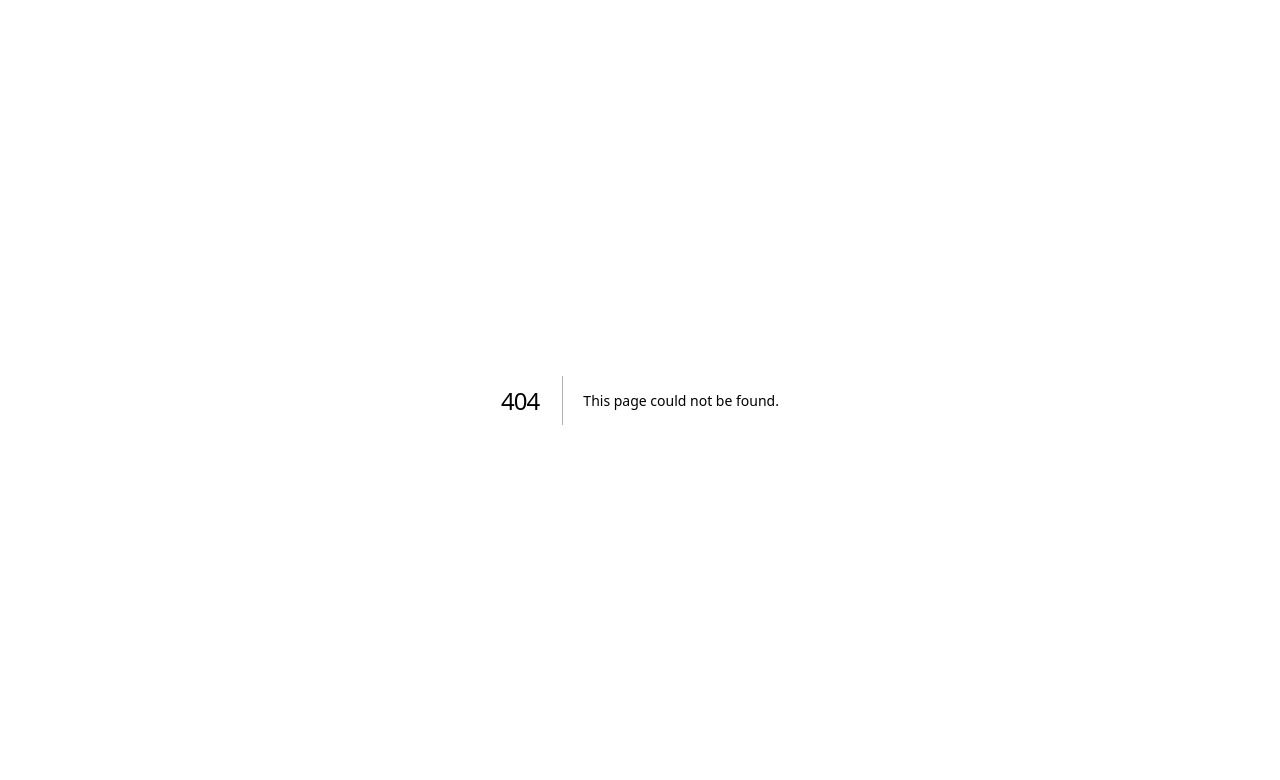
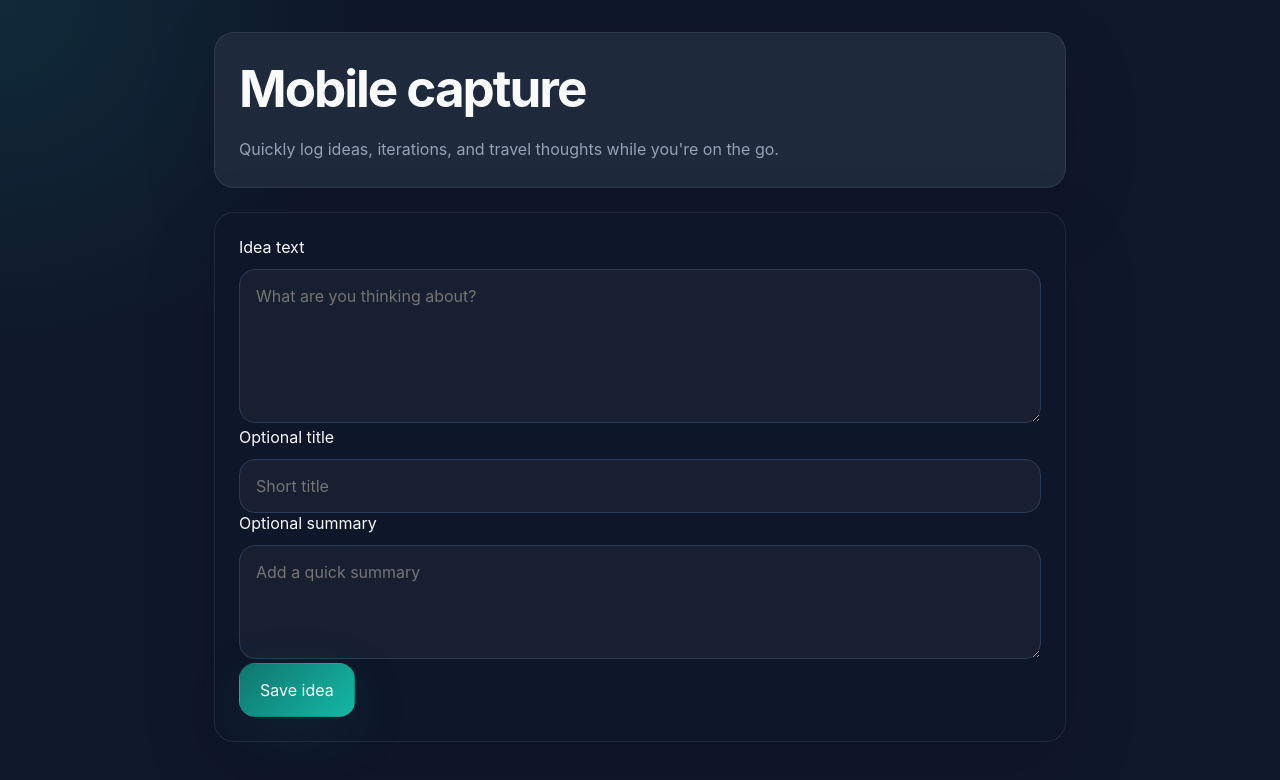
Before and after one commit to 1Zero9/eolas, a Next.js app: page /mobile in a window 1280 px wide. Before the commit this address had no page. Shown: the top 780 px of the page. Built offline with nearby package versions, Linux system fonts and the light colour scheme; no server answers.

Commit message:
Add quick actions and timeline-style ideas list

```diff
--- /dev/null
+++ b/src/app/api/ideas/[id]/notes/route.ts
@@ -0,0 +1,20 @@
+import { NextResponse } from 'next/server';
+import { createIdeaNote, listIdeaNotes } from '@/src/lib/ideas/idea-note-service';
+
+export async function GET(_request: Request, { params }: { params: { id: string } }) {
+  const notes = await listIdeaNotes(params.id);
+  return NextResponse.json(notes);
+}
+
+export async function POST(request: Request, { params }: { params: { id: string } }) {
+  try {
+    const body = await request.json();
+    const note = await createIdeaNote(params.id, body);
+    return NextResponse.json(note, { status: 201 });
+  } catch (error) {
+    return NextResponse.json(
+      { error: error instanceof Error ? error.message : 'Unable to save note' },
+      { status: 400 },
+    );
+  }
+}
--- a/src/app/globals.css
+++ b/src/app/globals.css
@@ -88,6 +88,44 @@ button:active {
   transform: translateY(0);
 }
 
+.mobile-input {
+  width: 100%;
+  font: inherit;
+  padding: 1rem;
+  border-radius: 1rem;
+  border: 1px solid #2b3d56;
+  background: rgba(255, 255, 255, 0.04);
+  color: var(--text-primary);
+  margin-top: 0.75rem;
+}
+
+.timeline {
+  border-left: 2px solid rgba(15, 118, 110, 0.35);
+  padding-left: 1rem;
+}
+
+.timeline-event {
+  display: grid;
+  grid-template-columns: 12px 1fr;
+  gap: 1rem;
+  margin-bottom: 1.25rem;
+}
+
+.timeline-marker {
+  width: 12px;
+  height: 12px;
+  border-radius: 50%;
+  background: var(--primary-light);
+  margin-top: 0.5rem;
+}
+
+.timeline-content {
+  padding: 1rem;
+  background: rgba(255, 255, 255, 0.04);
+  border: 1px solid rgba(255, 255, 255, 0.05);
+  border-radius: 1rem;
+}
+
 .card {
   border: 1px solid rgba(255, 255, 255, 0.08);
   border-radius: 1.25rem;
--- /dev/null
+++ b/src/app/mobile/page.tsx
@@ -0,0 +1,107 @@
+'use client';
+
+import { useState, useEffect } from 'react';
+import { useRouter } from 'next/navigation';
+
+export default function MobileCapturePage() {
+  const router = useRouter();
+  const [title, setTitle] = useState('');
+  const [rawCapture, setRawCapture] = useState('');
+  const [summary, setSummary] = useState('');
+  const [error, setError] = useState<string | null>(null);
+  const [success, setSuccess] = useState(false);
+  const [submitting, setSubmitting] = useState(false);
+
+  useEffect(() => {
+    void fetch('/api/auth/check').then(async (response) => {
+      if (!response.ok) {
+        router.replace('/login');
+      }
+    });
+  }, [router]);
+
+  async function handleSubmit() {
+    setError(null);
+    setSuccess(false);
+    setSubmitting(true);
+
+    try {
+      const response = await fetch('/api/ideas', {
+        method: 'POST',
+        headers: { 'Content-Type': 'application/json' },
+        body: JSON.stringify({
+          title,
+          rawCapture,
+          summary,
+          source: 'MOBILE',
+        }),
+      });
+
+      if (!response.ok) {
+        const payload = await response.json().catch(() => ({}));
+        throw new Error(payload.error || 'Unable to save idea');
+      }
+
+      setSuccess(true);
+      setTitle('');
+      setRawCapture('');
+      setSummary('');
+      router.refresh();
+    } catch (err) {
+      setError(err instanceof Error ? err.message : 'Unable to save idea');
+    } finally {
+      setSubmitting(false);
+    }
+  }
+
+  return (
+    <main>
+      <section className="card surface">
+        <h1>Mobile capture</h1>
+        <p className="small-text">Quickly log ideas, iterations, and travel thoughts while you're on the go.</p>
+      </section>
+
+      <section className="card" style={{ marginTop: '1.5rem' }}>
+        <label>
+          Idea text
+          <textarea
+            value={rawCapture}
+            onChange={(event) => setRawCapture(event.target.value)}
+            placeholder="What are you thinking about?"
+            rows={6}
+            required
+            className="mobile-input"
+          />
+        </label>
+
+        <label>
+          Optional title
+          <input
+            value={title}
+            onChange={(event) => setTitle(event.target.value)}
+            placeholder="Short title"
+            className="mobile-input"
+          />
+        </label>
+
+        <label>
+          Optional summary
+          <textarea
+            value={summary}
+            onChange={(event) => setSummary(event.target.value)}
+            placeholder="Add a quick summary"
+            rows={4}
+            className="mobile-input"
+          />
+        </label>
+
+        {error ? <p style={{ color: '#fda4af' }}>{error}</p> : null}
+        {success ? <p style={{ color: '#86efac' }}>Idea saved successfully.</p> : null}
+
+        <button type="button" onClick={handleSubmit} disabled={submitting || !rawCapture.trim()}>
+          {submitting ? 'Saving…' : 'Save idea'}
+        </button>
+      </section>
+    </main>
+  );
+}
--- /dev/null
+++ b/src/lib/ideas/idea-note-service.ts
@@ -0,0 +1,24 @@
+import { prisma } from '@/src/lib/db';
+import { z } from 'zod';
+
+export const ideaNoteCreateSchema = z.object({
+  content: z.string().trim().min(1, 'Note content is required').max(2000),
+});
+
+export async function createIdeaNote(ideaId: string, input: unknown) {
+  const parsed = ideaNoteCreateSchema.parse(input);
+
+  return prisma.ideaNote.create({
+    data: {
+      ideaId,
+      content: parsed.content,
+    },
+  });
+}
+
+export async function listIdeaNotes(ideaId: string) {
+  return prisma.ideaNote.findMany({
+    where: { ideaId },
+    orderBy: { createdAt: 'desc' },
+  });
+}
```
Also changed, not shown: src/app/ideas/[id]/components/idea-iterations.tsx (added, +90 -0 lines), src/app/ideas/[id]/page.tsx (+15 -4 lines), src/app/ideas/page.tsx (+9 -4 lines), src/app/page.tsx (+16 -0 lines), 1 other file (tests, documents, lock files or other folders).
